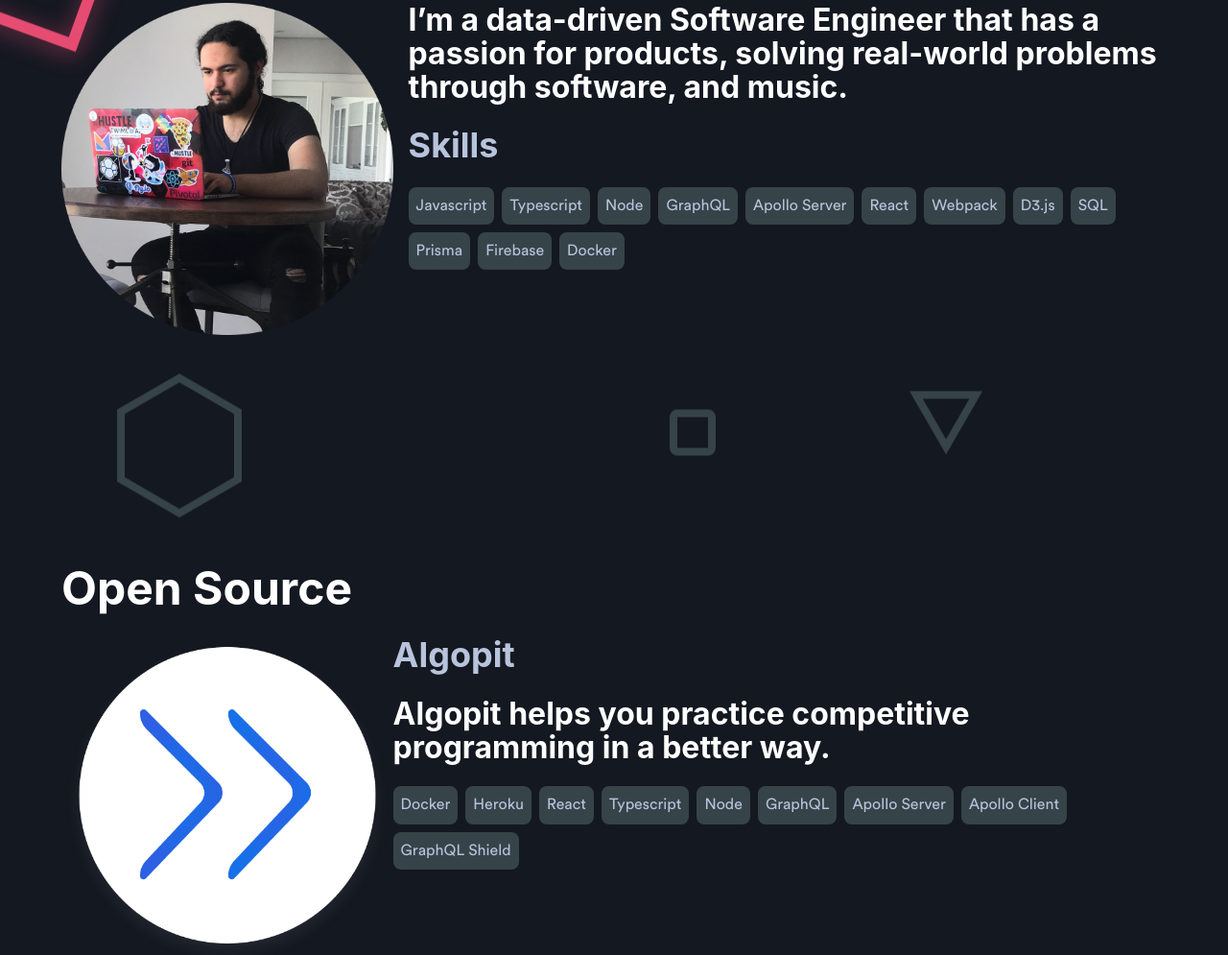
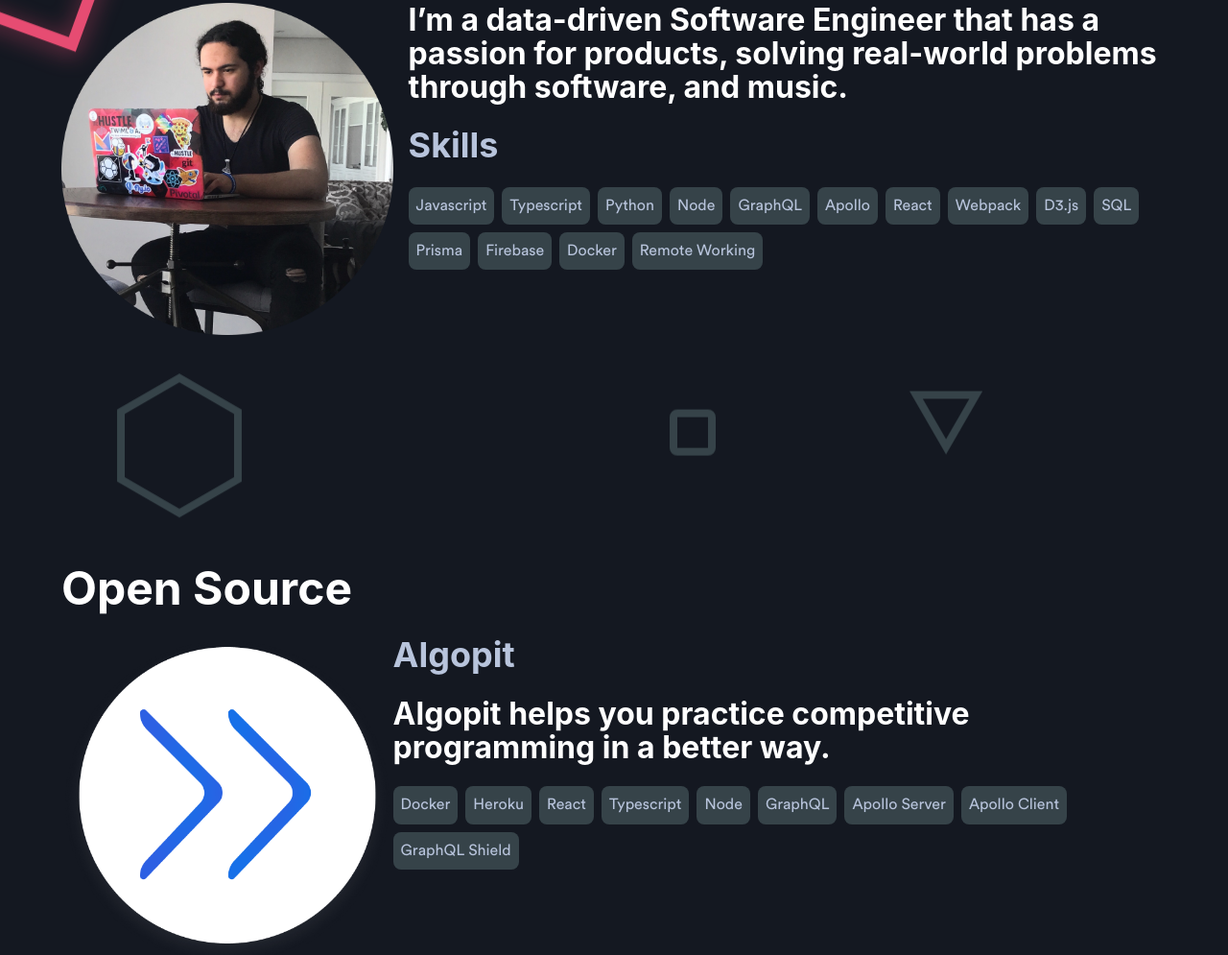
Before and after one commit to Evalir/evalir.github.io, a Gatsby site: page / in a window 1280 px wide. Shown: the part 811-1806 px from the top of the page at 96% size. Built offline with nearby package versions, Linux system fonts and the light colour scheme; Gatsby itself is replaced by a stand-in of ours.

Commit message:
Update skills

```diff
--- a/src/components/About.js
+++ b/src/components/About.js
@@ -71,9 +71,10 @@ const StyledAbout = styled.div`
 const skills = [
   'Javascript',
   'Typescript',
+  'Python',
   'Node',
   'GraphQL',
-  'Apollo Server',
+  'Apollo',
   'React',
   'Webpack',
   'D3.js',
@@ -81,6 +82,7 @@ const skills = [
   'Prisma',
   'Firebase',
   'Docker',
+  'Remote Working',
 ]
 
 const AboutMe = () => (
```
